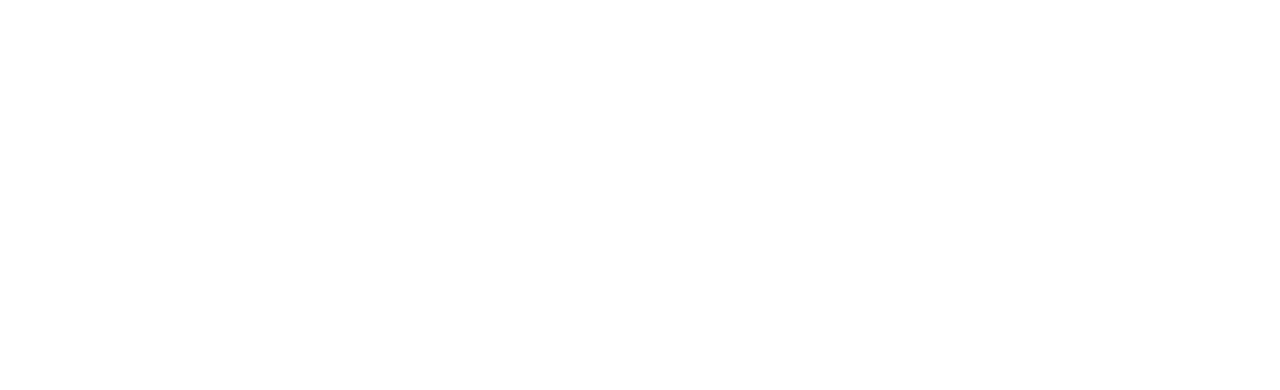
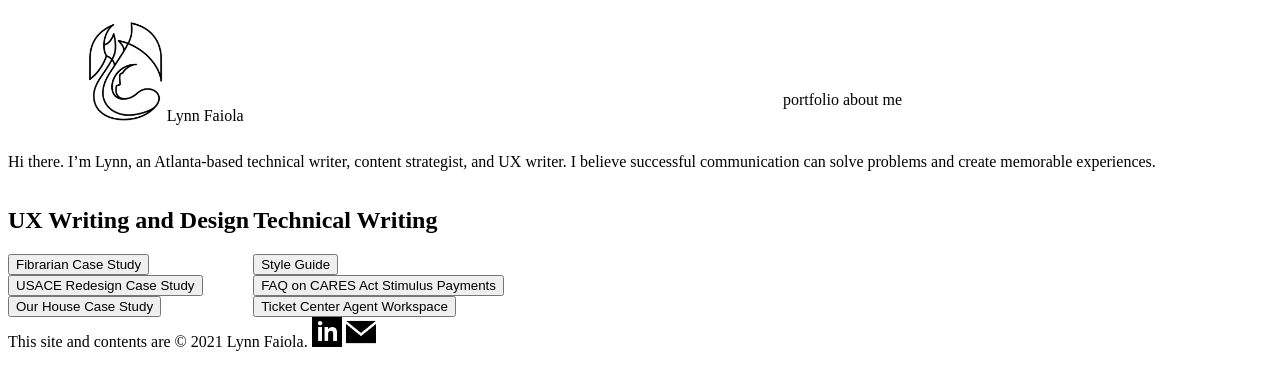
Before and after one commit to hlbigham/HW_Week17, a plain HTML site: page index.html in a window 1280 px wide. Drawn offline with Linux system fonts and the light colour scheme.

Commit message:
Added content and CSS

```diff
--- /dev/null
+++ b/css/style.css
@@ -0,0 +1,25 @@
+nav{
+    width: 70%;
+    padding: 1%;
+}
+
+.inline-block{
+    display: inline-block;
+    vertical-align: bottom;
+}
+
+.logo{
+    width: 23%;
+    padding: 1%;
+    text-align: center;
+}
+
+ul{
+    list-style-type: none;
+    width: 50%;
+    margin-left: auto;
+}
+
+button.list{
+    display: block;
+}
--- a/index.html
+++ b/index.html
@@ -2,8 +2,44 @@
 <html>
 <head>
     <title>Lynn Faiola</title>
+    <link href="css/style.css" rel="stylesheet" type="text/css">
 </head>
 <body>
+<header>
+    <div class="inline-block logo">
+        <img src="../images/logo.png" height="100">
+        Lynn Faiola
+    </div>
+    <nav class="inline-block">
+        <ul>
+            <li class="inline-block">portfolio</li>
+            <li class="inline-block">about me</li>
+        </ul>
+    </nav>
+</header>
 
+<section>
+<p>Hi there. I’m Lynn, an Atlanta-based technical writer, content strategist, and UX writer. I believe successful communication can solve problems and create memorable experiences.</p>
+<div class="inline-block">
+    <h2>UX Writing and Design</h2>
+    <button class="list">Fibrarian Case Study</button>
+    <button class="list">USACE Redesign Case Study</button>
+    <button class="list">Our House Case Study</button>
+</div>
+<div class="inline-block">
+    <h2>Technical Writing</h2>
+    <button class="list">Style Guide</button>
+    <button class="list">FAQ on CARES Act Stimulus Payments</button>
+    <button class="list">Ticket Center Agent Workspace</button>
+</div>
+</section>
+
+<footer>
+    <div class="inline-block">
+    This site and contents are © 2021 Lynn Faiola.
+    <img src="../images/linkedin_icon.png" height="30" width="30">
+    <img src="../images/email_icon.png" height="30" width="30">
+    </div>
+</footer>
 </body>
 </html>
```
Also changed, not shown: images/email_icon.png (added), images/linkedin_icon.png (added), images/logo.png (added), images/logo.svg (added).
